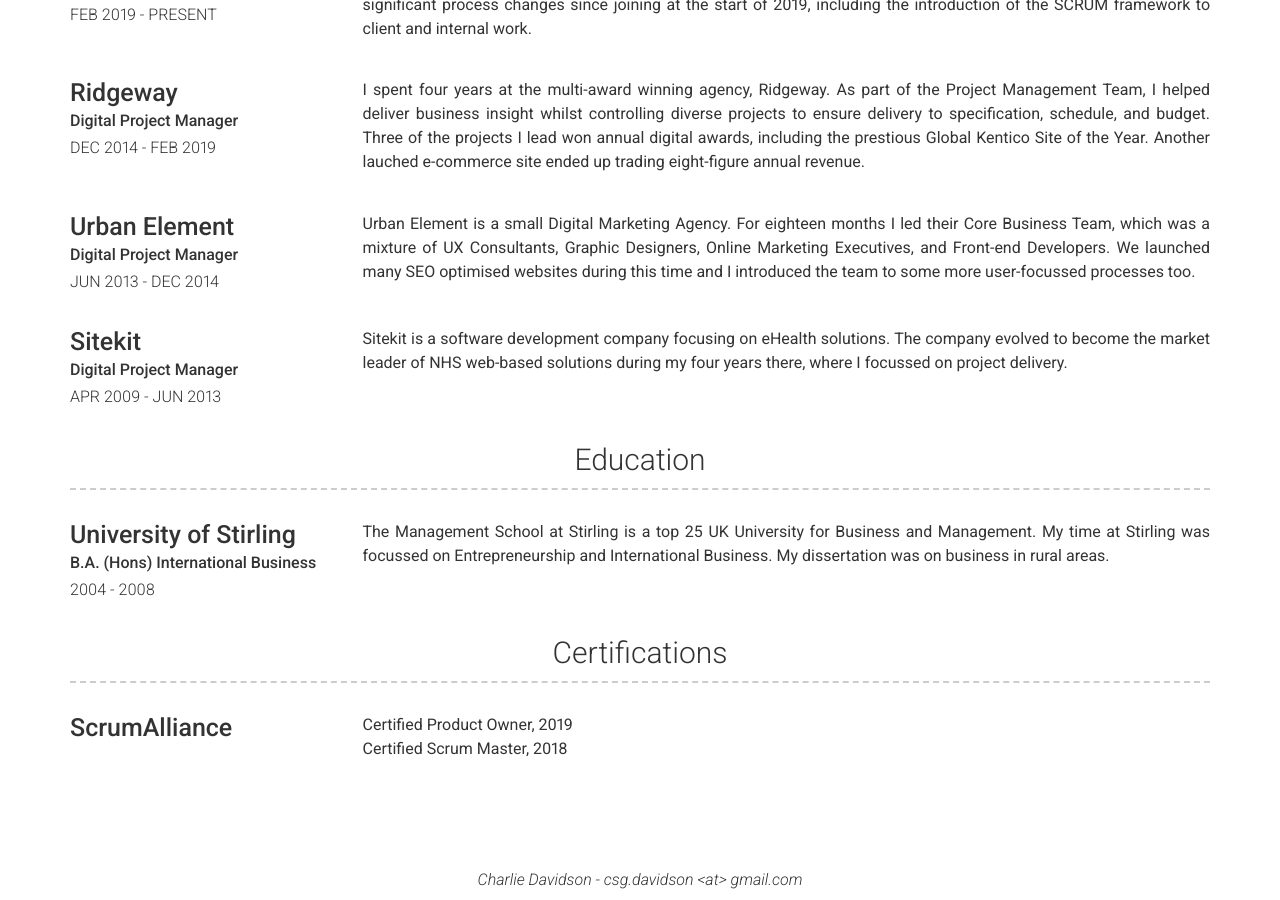
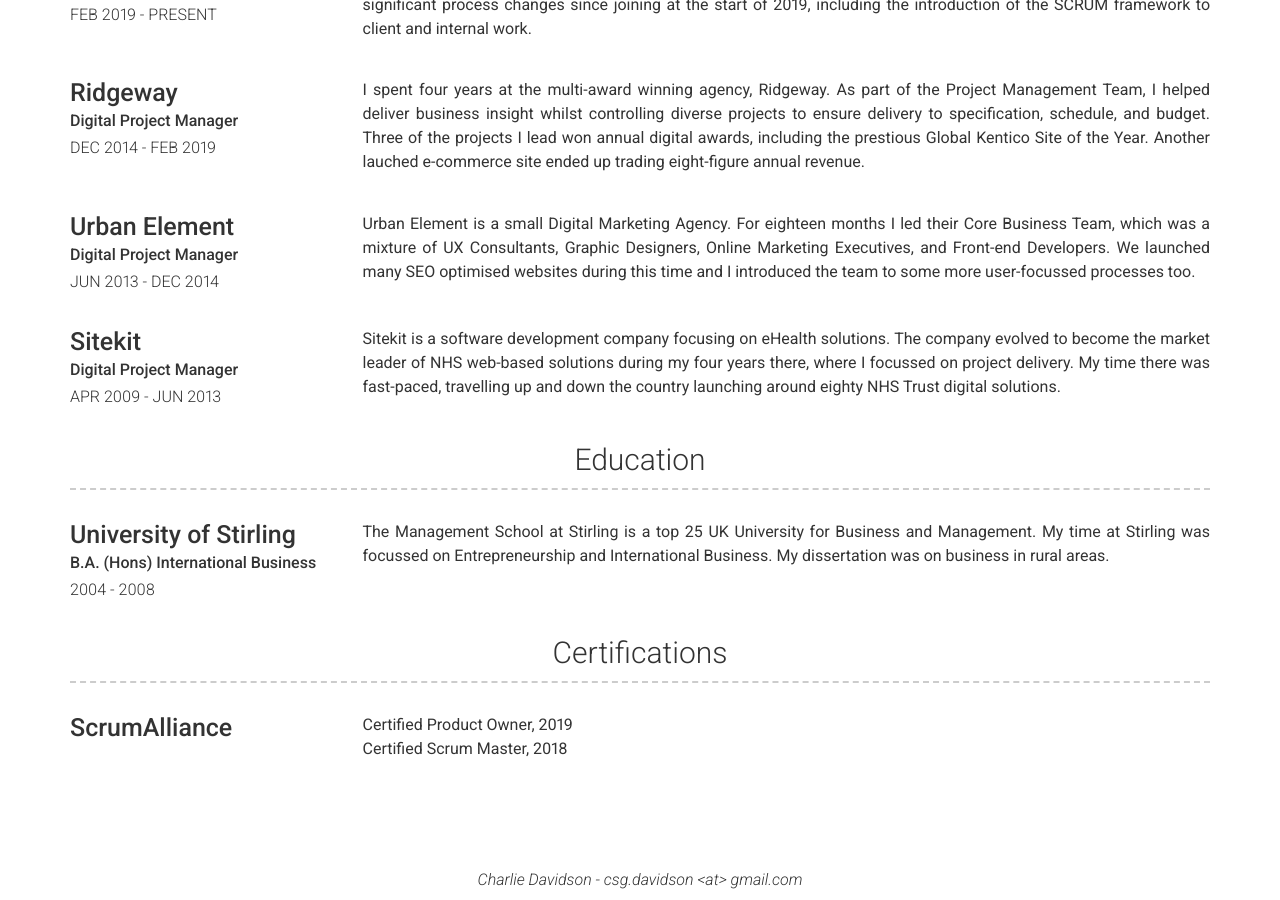
Before and after one commit to csgdavidson/Charlie-Davidson2, a Jekyll site: the page built from index.md, in a window 1280 px wide and 900 px high, scrolled down 662 px. Built offline with Jekyll 4.4.1, drawn with Linux system fonts in a browser that asks for light colours; nearby versions of some CDN libraries.

Commit message:
Update experience.yml

```diff
--- a/_data/experience.yml
+++ b/_data/experience.yml
@@ -22,4 +22,4 @@
   job_title: Digital Project Manager
   dates: APR 2009 - JUN 2013
   description:
-    Sitekit is a software development company focusing on eHealth solutions. The company evolved to become the market leader of NHS web-based solutions during my four years there, where I focussed on project delivery.
+    Sitekit is a software development company focusing on eHealth solutions. The company evolved to become the market leader of NHS web-based solutions during my four years there, where I focussed on project delivery. My time there was fast-paced, travelling up and down the country launching around eighty NHS Trust digital solutions.
```
